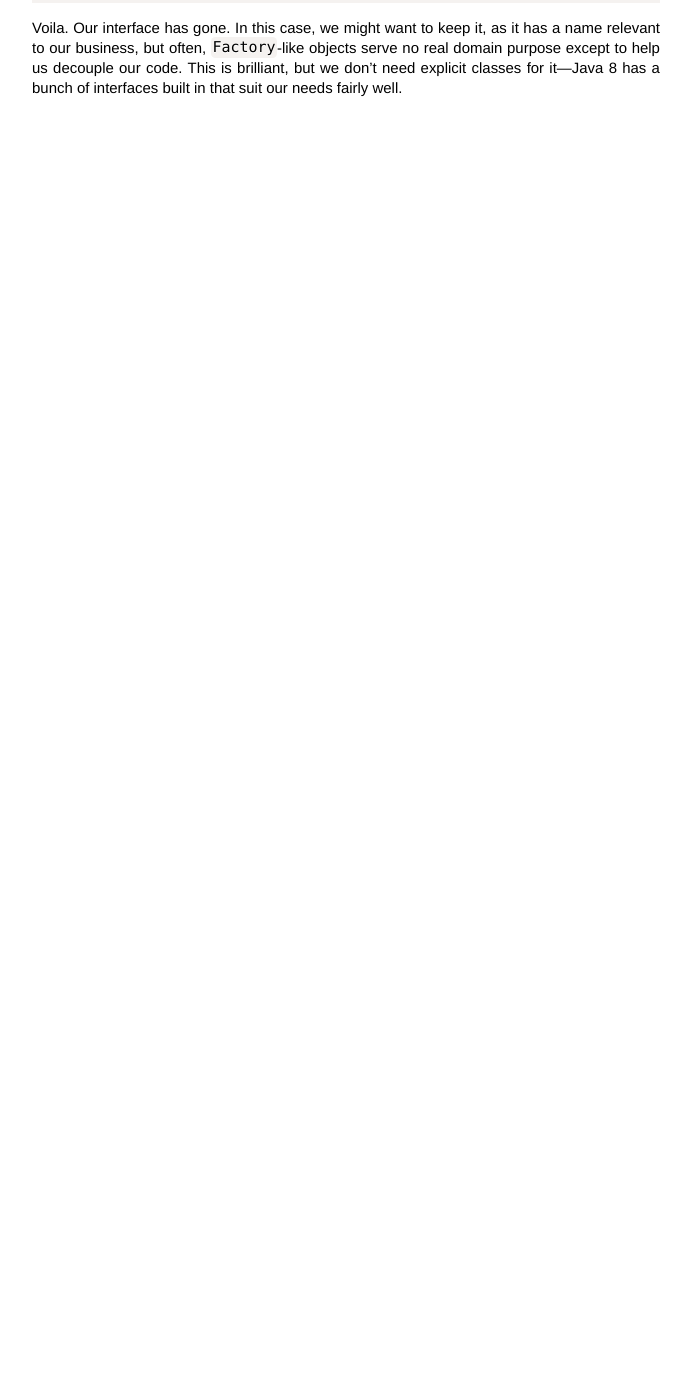
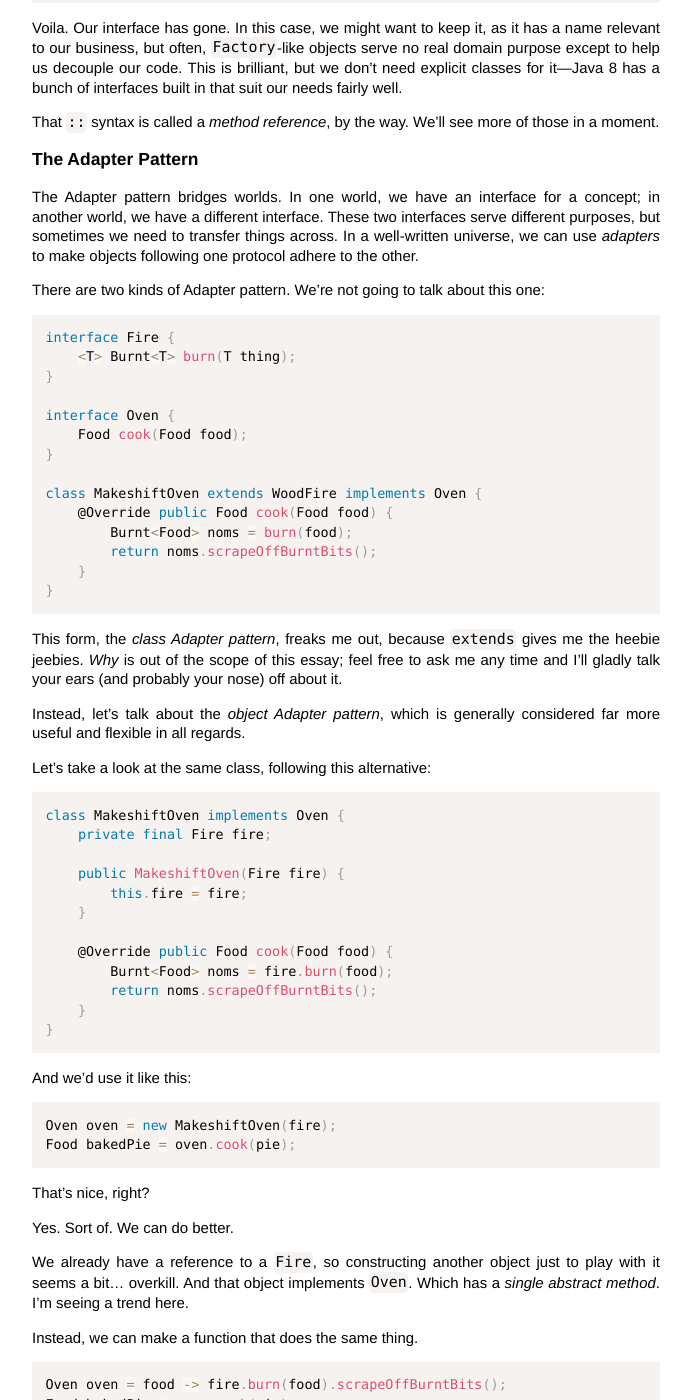
Before and after one commit to SamirTalwar/talks, a Jekyll site: the page built from design-patterns-in-the-21st-century.md, in a window 1280 px wide and 1400 px high, scrolled down 6044 px. Shown: the whole window, without its empty margins (294-985 px from the left). Built offline with Jekyll 4.4.1, drawn with Linux system fonts in a browser that asks for light colours; nearby versions of some CDN libraries; comment, search, counter and statistics services are not loaded; before the commit the page ends 6141 px from its top, so only the background shows below that; some of the changed text lies outside the part shown.

Commit message:
Design Patterns: Structural Patterns.

````diff
--- a/design-patterns-in-the-21st-century.md
+++ b/design-patterns-in-the-21st-century.md
@@ -384,4 +384,117 @@ Supplier<Pastry> danishPastryBakery = DanishPastry::new;
 
 Voila. Our interface has gone. In this case, we might want to keep it, as it has a name relevant to our business, but often, `Factory`-like objects serve no real domain purpose except to help us decouple our code. This is brilliant, but we don't need explicit classes for it—Java 8 has a bunch of interfaces built in that suit our needs fairly well.
 {: .notes}
+
+That `::` syntax is called a *method reference*, by the way. We'll see more of those in a moment.
+{: .notes}
 </section>
+
+<section markdown="1">
+### The Adapter Pattern
+
+The Adapter pattern bridges worlds. In one world, we have an interface for a concept; in another world, we have a different interface. These two interfaces serve different purposes, but sometimes we need to transfer things across. In a well-written universe, we can use *adapters* to make objects following one protocol adhere to the other.
+{: .notes}
+
+There are two kinds of Adapter pattern. We're not going to talk about this one:
+
+```java
+interface Fire {
+    <T> Burnt<T> burn(T thing);
+}
+
+interface Oven {
+    Food cook(Food food);
+}
+
+class MakeshiftOven extends WoodFire implements Oven {
+    @Override public Food cook(Food food) {
+        Burnt<Food> noms = burn(food);
+        return noms.scrapeOffBurntBits();
+    }
+}
+```
+
+This form, the *class Adapter pattern*, freaks me out, because `extends` gives me the heebie jeebies. *Why* is out of the scope of this essay; feel free to ask me any time and I'll gladly talk your ears (and probably your nose) off about it.
+{: .notes}
+</section>
+
+<section markdown="1">
+Instead, let's talk about the *object Adapter pattern*, which is generally considered far more useful and flexible in all regards.
+
+<div class="fragment" markdown="1">
+Let's take a look at the same class, following this alternative:
+
+```java
+class MakeshiftOven implements Oven {
+    private final Fire fire;
+
+    public MakeshiftOven(Fire fire) {
+        this.fire = fire;
+    }
+
+    @Override public Food cook(Food food) {
+        Burnt<Food> noms = fire.burn(food);
+        return noms.scrapeOffBurntBits();
+    }
+}
+```
+</div>
+
+<div class="fragment" markdown="1">
+And we'd use it like this:
+
+```java
+Oven oven = new MakeshiftOven(fire);
+Food bakedPie = oven.cook(pie);
+```
+</div>
+
+<div class="fragment" markdown="1">
+That's nice, right?
+</div>
+</section>
+
+<section markdown="1">
+Yes. Sort of. We can do better.
+
+We already have a reference to a `Fire`, so constructing another object just to play with it seems a bit… overkill. And that object implements `Oven`. Which has a *single abstract method*. I'm seeing a trend here.
+{: .notes}
+
+Instead, we can make a function that does the same thing.
+{: .notes}
+
+<div class="fragment" markdown="1">
+```java
+Oven oven = food -> fire.burn(food).scrapeOffBurntBits();
+Food bakedPie = oven.cook(pie);
+```
+</div>
+
+<div class="fragment" markdown="1">
+We could go one further and compose method references, but it actually gets worse.
+
+```java
+Function<Food, Burnt<Food>> burn = fire::burn;
+Function<Food, Food> cook = burn.andThen(Burnt::scrapeOffBurntBits);
+Oven oven = cook::apply;
+Food bakedPie = oven.cook(pie);
+```
+
+This is because Java can't convert between functional interfaces implicitly, so we need to give it lots of hints about what each phase of the operation is. Lambdas, on the other hand, are implicitly coercible to any functional interface with the right types, and the compiler does a pretty good job of figuring out how to do it.
+{: .notes}
+</div>
+</section>
+
+<section markdown="1">
+Often, though, all we really need is a method reference.
+
+```java
+Future<Sandwich> sandwichFuture
+    = sudo.makeMeA(Sandwich.class);
+
+Supplier<Sandwich> sandwichSupplier
+    = sandwichFuture::get;
+```
+
+Java 8 has made adapters so much simpler that I hesitate to call them a pattern any more. They're just functions.
+</section>
````
